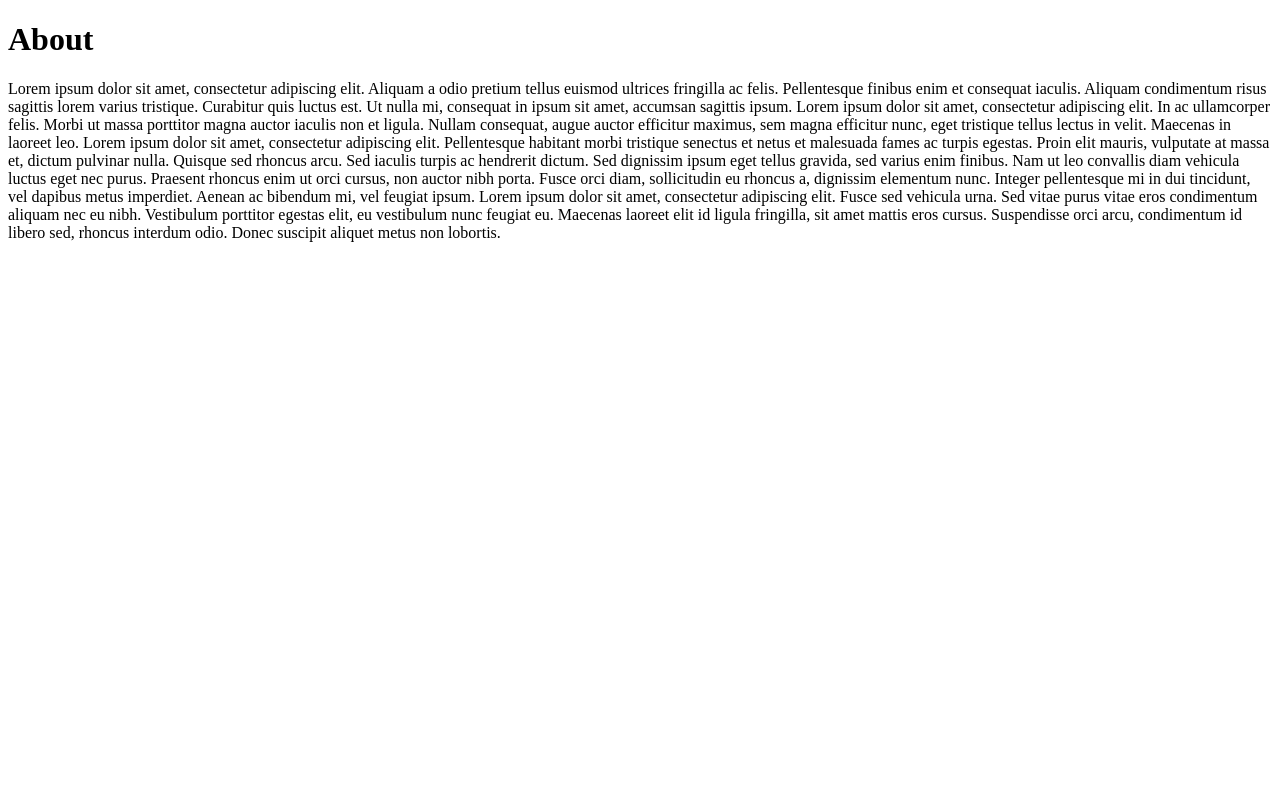
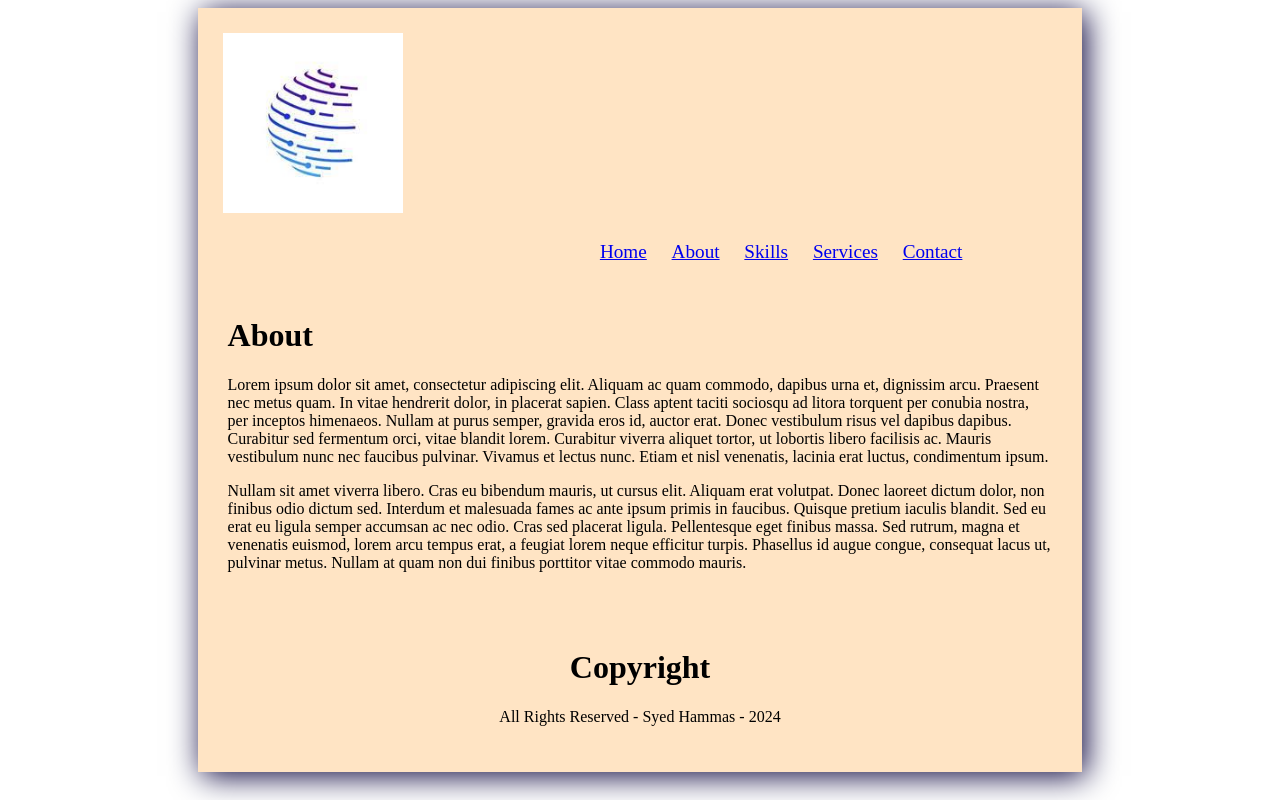
Before and after one commit to syedhammas/html-template, a plain HTML site: page about.html in a window 1280 px wide. Drawn offline with Linux system fonts and the light colour scheme.

Commit message:
add html page

```diff
--- a/about.html
+++ b/about.html
@@ -6,44 +6,64 @@
     <meta http-equiv="X-UA-Compatible" content="IE=edge">
     <meta name="viewport" content="width=device-width, initial-scale=1.0">
     <title>Document</title>
+    <link rel="stylesheet" href="./style.css">
     <link rel="stylesheet" href="about.html">
-    <link rel="stylesheet" href="style.css">
 
 </head>
 
 <body>
-    <div id="">
-        <h1>About</h1>
-        <P>
 
+    <div id="container">
 
-            Lorem ipsum dolor sit amet, consectetur adipiscing elit. Aliquam a odio pretium tellus euismod ultrices
-            fringilla ac felis. Pellentesque finibus enim et consequat iaculis. Aliquam condimentum risus sagittis lorem
-            varius tristique. Curabitur quis luctus est. Ut nulla mi, consequat in ipsum sit amet, accumsan sagittis
-            ipsum. Lorem ipsum dolor sit amet, consectetur adipiscing elit. In ac ullamcorper felis. Morbi ut massa
-            porttitor magna auctor iaculis non et ligula. Nullam consequat, augue auctor efficitur maximus, sem magna
-            efficitur nunc, eget tristique tellus lectus in velit. Maecenas in laoreet leo. Lorem ipsum dolor sit amet,
-            consectetur adipiscing elit. Pellentesque habitant morbi tristique senectus et netus et malesuada fames ac
-            turpis egestas. Proin elit mauris, vulputate at massa et, dictum pulvinar nulla. Quisque sed rhoncus arcu.
-            Sed iaculis turpis ac hendrerit dictum.
-
-            Sed dignissim ipsum eget tellus gravida, sed varius enim finibus. Nam ut leo convallis diam vehicula luctus
-            eget nec purus. Praesent rhoncus enim ut orci cursus, non auctor nibh porta. Fusce orci diam, sollicitudin
-            eu rhoncus a, dignissim elementum nunc. Integer pellentesque mi in dui tincidunt, vel dapibus metus
-            imperdiet. Aenean ac bibendum mi, vel feugiat ipsum. Lorem ipsum dolor sit amet, consectetur adipiscing
-            elit. Fusce sed vehicula urna. Sed vitae purus vitae eros condimentum aliquam nec eu nibh. Vestibulum
-            porttitor egestas elit, eu vestibulum nunc feugiat eu. Maecenas laoreet elit id ligula fringilla, sit amet
-            mattis eros cursus. Suspendisse orci arcu, condimentum id libero sed, rhoncus interdum odio. Donec suscipit
-            aliquet metus non lobortis.
-
-
-
-        </P>
+        <div id="header">
+            <div id="logo">
+                <img src="images/logo.jpeg" alt="software">
+            </div>
+            <div id="navbar">
+                <ul>
+                    <li><a href="index.html">Home</a></li>
+                    <li><a href="about.html">About</a></li>
+                    <li><a href="skills.html">Skills</a></li>
+                    <li><a href="services.html">Services</a></li>
+                    <li><a href="contact.html">Contact</a></li>
+                </ul>
+            </div>
+        </div>
+        <div id="about">
+            <h1>About</h1>
+            <p>Lorem ipsum dolor sit amet, consectetur adipiscing elit. Aliquam ac quam commodo, dapibus urna et,
+                dignissim arcu. Praesent nec metus quam. In vitae hendrerit dolor, in placerat sapien. Class aptent
+                taciti sociosqu ad litora torquent per conubia nostra, per inceptos himenaeos. Nullam at purus semper,
+                gravida eros id, auctor erat. Donec vestibulum risus vel dapibus dapibus. Curabitur sed fermentum orci,
+                vitae blandit lorem. Curabitur viverra aliquet tortor, ut lobortis libero facilisis ac. Mauris
+                vestibulum nunc nec faucibus pulvinar. Vivamus et lectus nunc. Etiam et nisl venenatis, lacinia erat
+                luctus, condimentum ipsum.</p>
+            <p>
+                Nullam sit amet viverra libero. Cras eu bibendum mauris, ut cursus elit. Aliquam erat volutpat. Donec
+                laoreet dictum dolor, non finibus odio dictum sed. Interdum et malesuada fames ac ante ipsum primis in
+                faucibus. Quisque pretium iaculis blandit. Sed eu erat eu ligula semper accumsan ac nec odio. Cras sed
+                placerat ligula. Pellentesque eget finibus massa. Sed rutrum, magna et venenatis euismod, lorem arcu
+                tempus erat, a feugiat lorem neque efficitur turpis. Phasellus id augue congue, consequat lacus ut,
+                pulvinar metus. Nullam at quam non dui finibus porttitor vitae commodo mauris.
+            </p>
 
 
 
 
+
+
+
+        </div>
+
+
+
+        <div id="copyright">
+            <h1>Copyright</h1>
+            <p>All Rights Reserved - Syed Hammas - 2024</p>
+        </div>
+
     </div>
+
 
 </body>
 
--- a/style.css
+++ b/style.css
@@ -2,8 +2,6 @@
     box-sizing: border-box;
 
 }
-
-
 #container{
     width: 70%;
     margin: auto;
@@ -13,7 +11,7 @@
 }
 
 #header{
-    height: 10px;
+    height: 258px;
 
 }
 
@@ -74,7 +72,7 @@
     margin-top: 2px;
 }
 
-#skills{
+#skills, #about{
     clear: both;
     text-align:center;
     padding: 10px;
@@ -103,3 +101,12 @@
     padding: 10px;
     text-align: center;
 }
+
+#about{
+    text-align: left;
+}
+#contact{
+
+
+
+}
```
Also changed, not shown: contact.html (+51 -0 lines), home.html (deleted, +0 -37 lines), index.html (+1 -1 lines), services.html (+27 -3 lines), skills.html (+25 -3 lines).
